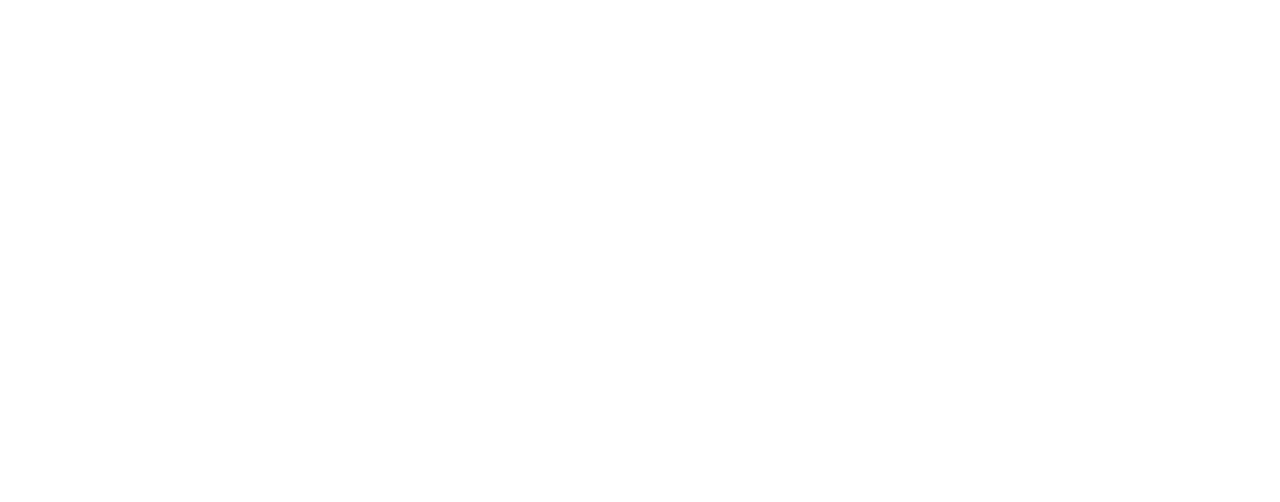
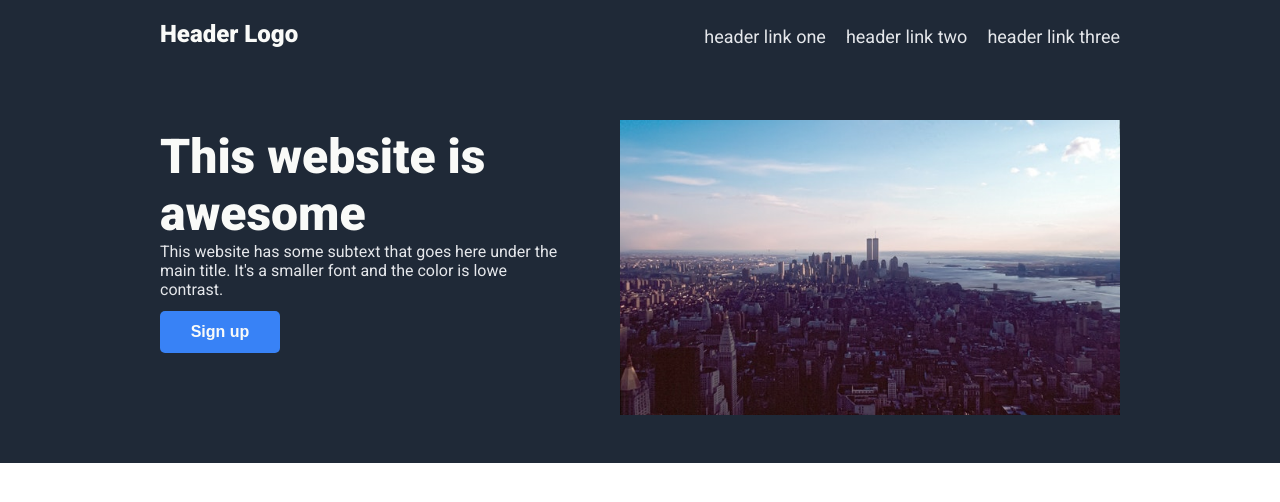
Before and after one commit to h-nriquevieira/odin-landing-page, a plain HTML site: page index.html in a window 1280 px wide. Drawn offline with Linux system fonts and the light colour scheme.

Commit message:
Finish header content and styling

```diff
--- a/index.html
+++ b/index.html
@@ -0,0 +1,34 @@
+<!DOCTYPE html>
+<html lang="en">
+<head>
+    <meta charset="UTF-8">
+    <meta http-equiv="X-UA-Compatible" content="IE=edge">
+    <meta name="viewport" content="width=device-width, initial-scale=1.0">
+    <title>Document</title>
+    <link rel="stylesheet" href="./styles/style.css">
+</head>
+<body>
+
+    <header>
+        <div class="navbar">
+            <p class="header-logo">Header Logo</p>
+            <ul>
+                <li><a href="https://google.com">header link one</a></li>
+                <li><a href="https://google.com">header link two</a></li>
+                <li id="third-li"><a href="https://google.com">header link three</a></li>
+            </ul>
+        </div>
+
+        <div class="header-content">
+            <div class="header-text">
+                <h1>This website is awesome</h1>
+                <p>This website has some subtext that goes here under the main title. It's a smaller font and the color is lowe contrast.</p>
+                <button>Sign up</button>
+            </div>
+
+            <img class="header-img" src="./img/header-image.jpg">
+        </div>
+    </header>
+
+</body>
+</html>
--- a/styles/style.css
+++ b/styles/style.css
@@ -1,3 +1,5 @@
+@import url('https://fonts.googleapis.com/css2?family=Roboto:ital,wght@0,100;0,300;0,400;0,500;0,700;0,900;1,100;1,300;1,400;1,500;1,700;1,900&display=swap');
+
 /* The next two rules are meant to prevent external resources that rely on content-box from failing to display correctly. Not necessary yet, but I believe it's good to practice doing it this way already. */
 
 html {
@@ -7,3 +9,102 @@ html {
 *, *::before, *::after {
     box-sizing: inherit;
 }
+
+body {
+    margin: 0;
+    font-family: "Roboto", Arial, Helvetica, sans-serif;
+}
+
+header,
+.navbar,
+ul,
+.header-content,
+.header-text {
+    display: flex;
+}
+
+header {
+    background-color: #1F2937;
+    flex-direction: column;
+    color: white;
+    align-items: center;
+}
+
+.header-img {
+    width: 500px;
+    height: auto;
+}
+
+.navbar {
+    justify-content: space-between;
+    align-items: center;
+}
+
+.navbar,
+.header-content {
+    min-width: 75%;
+    max-width: 75%;
+}
+
+ul {
+    list-style: none;
+    margin-left: 0;
+    padding-left: 0;
+    font-size: 18px;
+}
+
+li {
+    padding: 0 10px;
+}
+
+#third-li {
+    padding-right: 0;
+}
+
+a {
+    text-decoration: none;
+    color: #e5e7eb;
+}
+
+.header-text {
+    flex-direction: column;
+    padding-right: 48px;
+}
+
+.header-text p {
+    color: #e5e7eb;
+    margin: 0;
+}
+
+.header-logo {
+    font-size: 24px;
+    color: #f9faf8;
+    font-weight: 900;
+    margin-top: 20px;
+    max-width: 35%;
+}
+
+.header-content {
+    margin: 48px;
+    justify-content: space-between;
+}
+
+h1 {
+    font-size: 48px;
+    font-weight: 900;
+    color: #f9faf8;
+    margin-top: 8px;
+    margin-bottom: 0;
+}
+
+button {
+    background-color: #3882f6;
+    border: none;
+    border-radius: 5px;
+    max-width: 120px;
+    color: #f9faf8;
+    font-size: 16px;
+    font-weight: 600;
+    padding: 12px 24px;
+    margin-top: 12px;
+}
```
Also changed, not shown: img/header-image.jpg (added), 1 other file.
